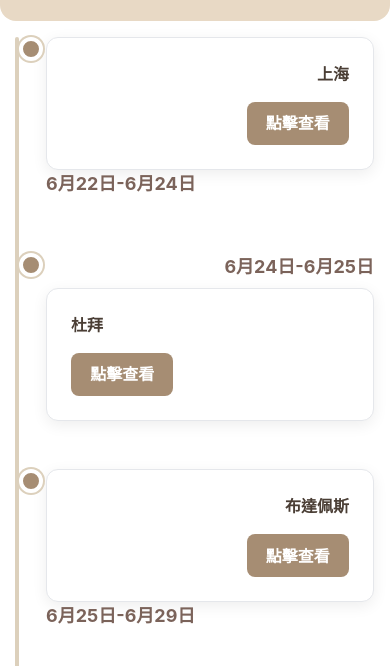
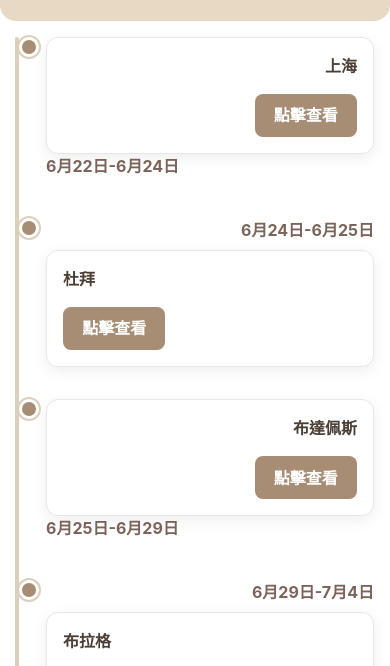
Before and after one commit to CKD38/2025, a plain HTML site: page index.html in a window 390 px wide. Shown: the part 137-803 px from the top of the page. Drawn offline with nearby package versions, Linux system fonts and the light colour scheme.

Commit message:
Update index.html

```diff
--- a/index.html
+++ b/index.html
@@ -226,8 +226,9 @@
             .timeline-item {
                 flex-direction: column; /* 堆疊排列 */
                 align-items: flex-start; /* 左對齊 */
-                margin-bottom: 3rem; /* 間距縮小 */
+                margin-bottom: 2rem; /* 手機上減少項目間距 */
                 padding-left: 30px; /* 為線和圓點留空間 */
+                min-height: unset; /* 移除最小高度，讓內容更緊湊 */
             }
             /* 調整左右內容側的寬度為100% */
             .timeline-content-side {
@@ -236,12 +237,14 @@
             }
 
             .timeline-card {
+                padding: 1rem; /* 手機上卡片內邊距縮小 */
                 text-align: left; /* 統一左對齊 */
                 align-items: flex-start; /* 按鈕左對齊 */
             }
             .timeline-date-text {
                 padding: 0; /* 移除小螢幕上的日期內邊距 */
                 margin-bottom: 0.5rem; /* 日期和卡片間距 */
+                font-size: 1rem; /* 手機上日期字體縮小 */
             }
 
             .timeline-center {
@@ -253,6 +256,9 @@
             }
             .timeline-dot {
                 margin-left: 3px; /* 圓點位置調整 */
+                width: 20px; /* 手機上圓點稍微縮小 */
+                height: 20px;
+                border-width: 3px; /* 邊框也縮小 */
             }
             .timeline-center::before,
             .timeline-center::after {
```
